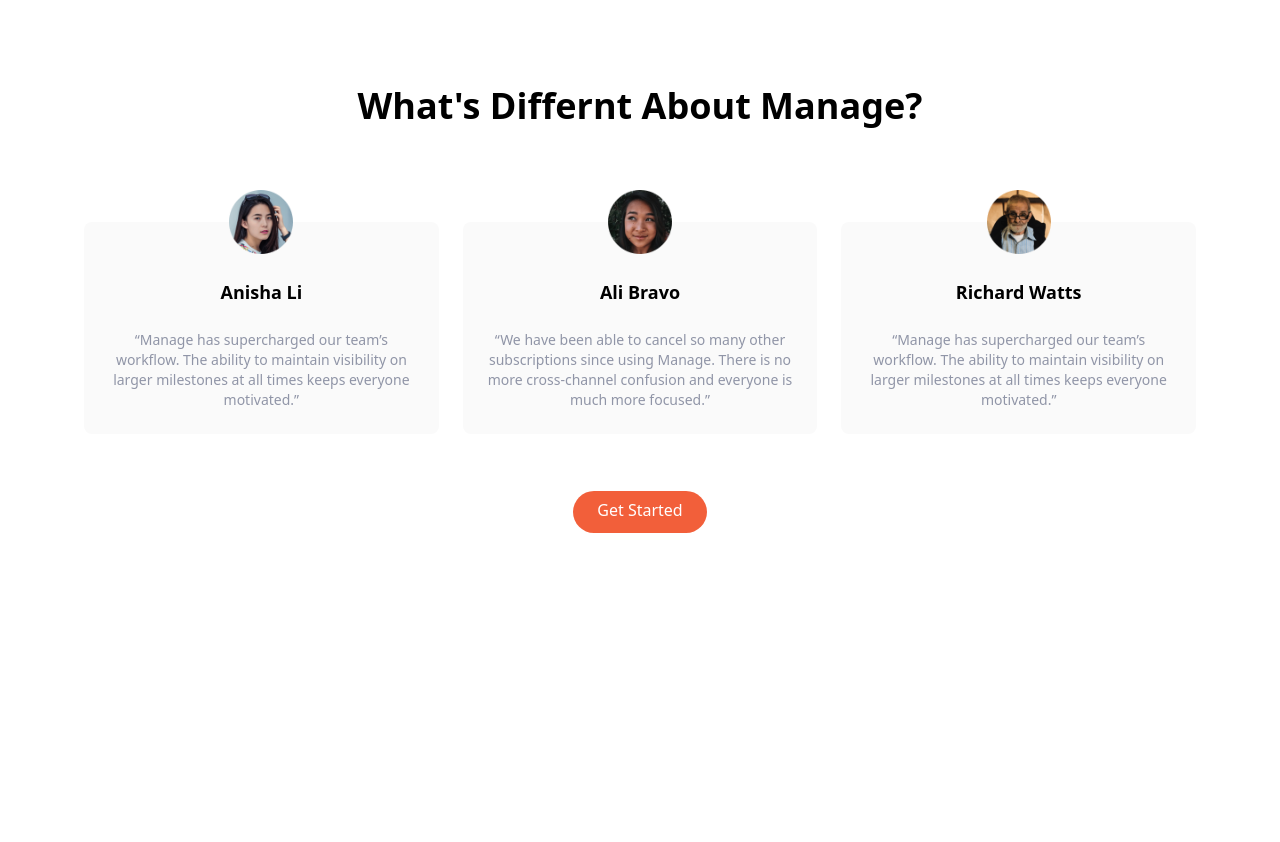
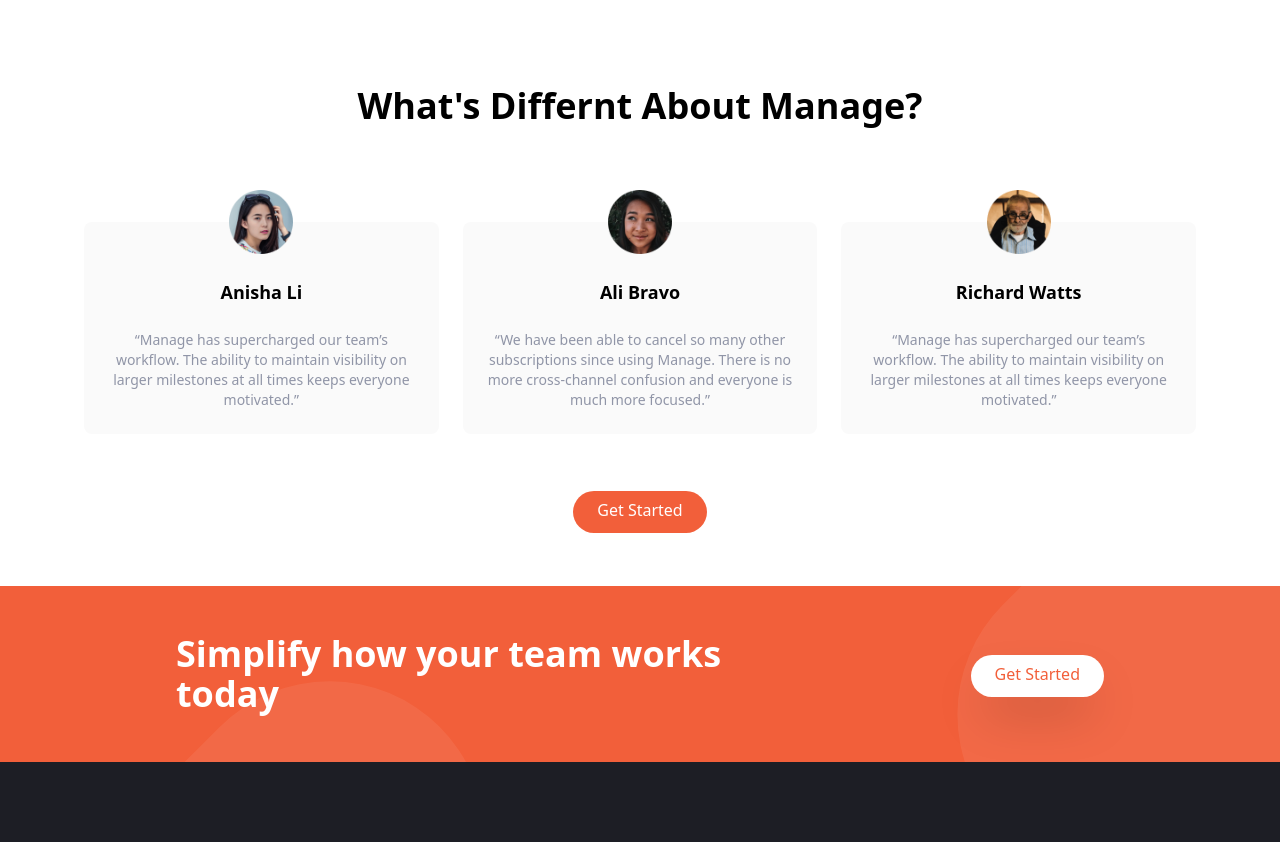
Before and after one commit to markpackham/tailwindCSS_refresher2022, a website: page tailwindCSS_2022.html in a window 1280 px wide. Shown: the part 1182-2024 px from the top of the page. Before the commit the page ends 1768 px from the top, so only its background shows below. Drawn offline with Linux system fonts and the light colour scheme.

Commit message:
add call to action
https://youtu.be/dFgzHOX84xQ?t=3645

```diff
--- a/tailwindCSS_2022.html
+++ b/tailwindCSS_2022.html
@@ -208,6 +208,30 @@
     </div>
   </section>
 
+  <!-- Call To Action Section -->
+  <section id="cta" class="bg-brightRed">
+    <!-- Flex container -->
+    <div
+      class="container flex flex-col items-center justify-between px-6 py-24 mx-auto space-y-12 md:py-12 md:flex-row md:space-y-0">
+      <!-- Heading -->
+      <h2 class="text-5xl font-bold leading-tight text-center text-white md:text-4xl md:max-w-xl md:text-left">
+        Simplify how your team works today
+      </h2>
+      <!-- Button -->
+      <div>
+        <a href="#" class="p-3 px-6 pt-2 text-brightRed bg-white rounded-full shadow-2xl baseline hover:bg-gray-900">Get
+          Started</a>
+      </div>
+    </div>
+  </section>
+
+  <!-- Footer -->
+  <footer class="bg-veryDarkBlue">
+    <!-- Flex Container -->
+    <div class="container flex flex-col-reverse justify-between px-6 py-10 mx-auto space-y-8 md:flex-row md:space-y-0">
+    </div>
+  </footer>
+
   <script src="js/script.js"></script>
 </body>
 </html>
```
Also changed, not shown: css/main.css.
